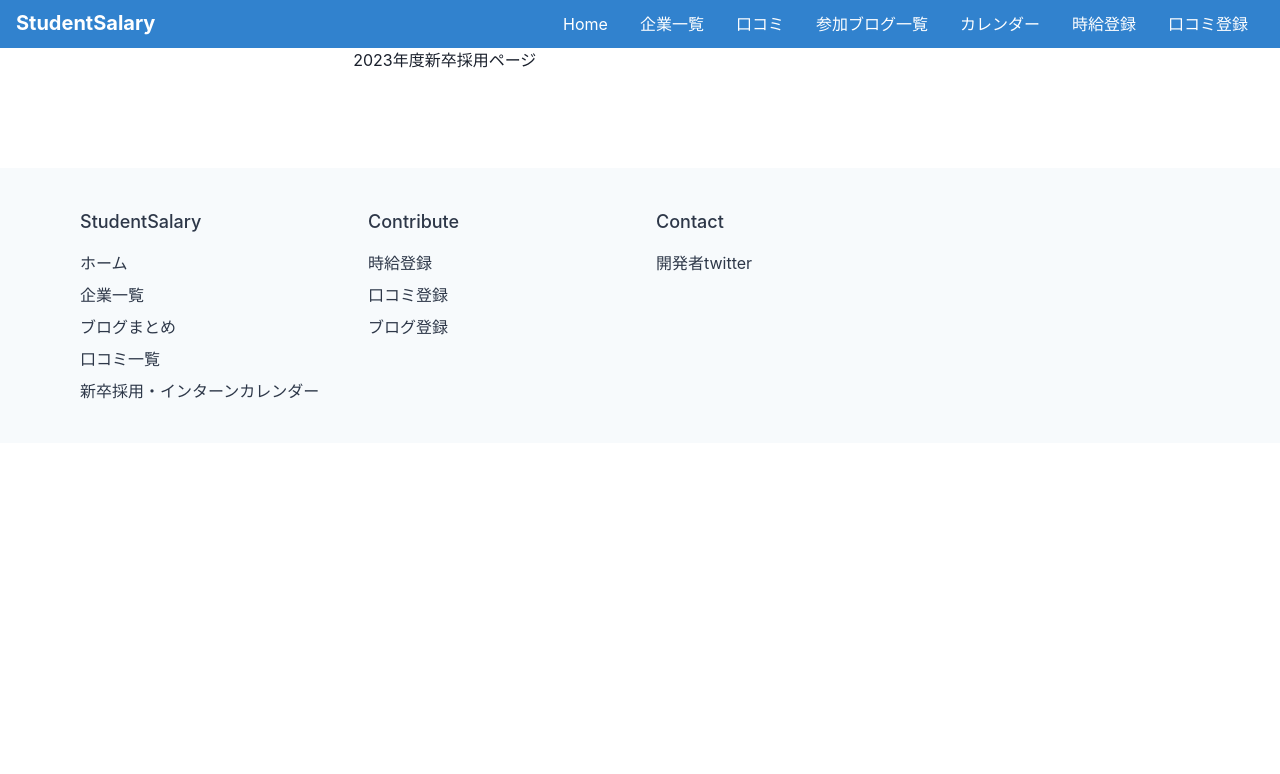
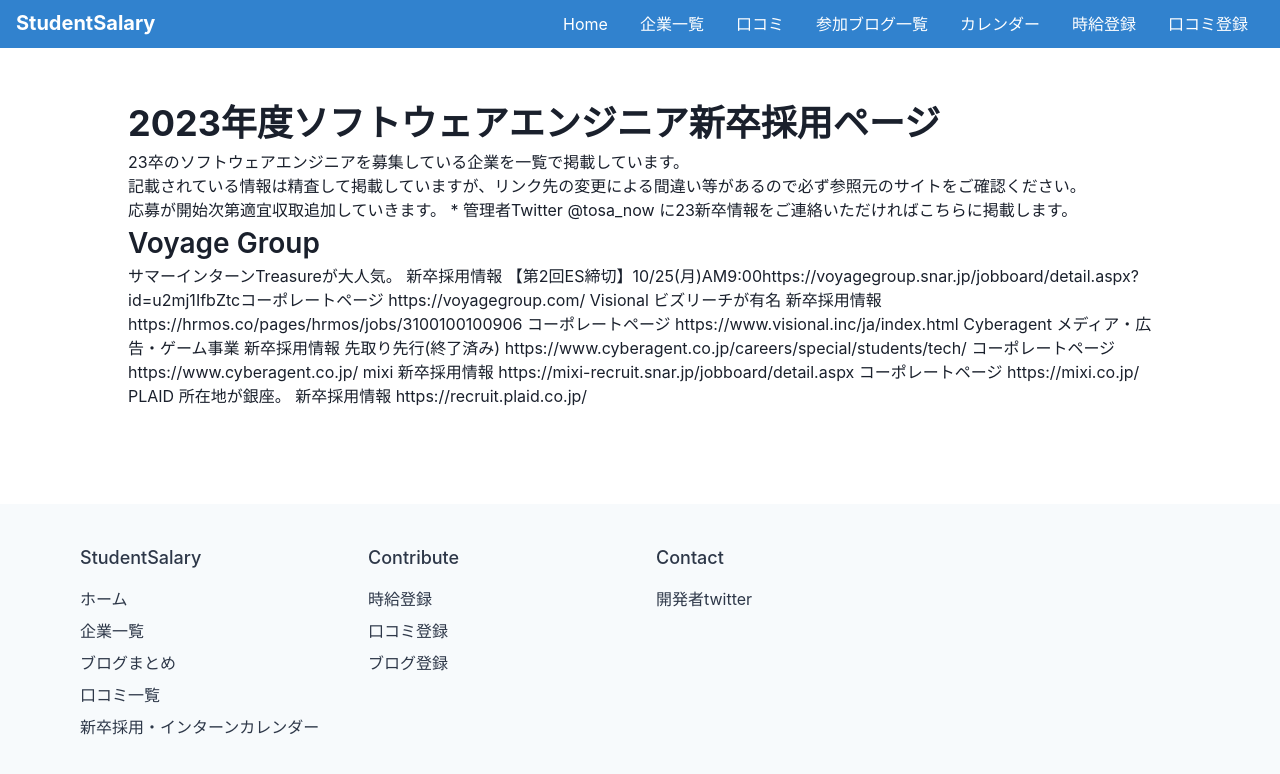
Before and after one commit to harukitosa/student-salary, a Next.js app: page /career/2023 in a window 1280 px wide. Shown: the top 774 px of the page. Built offline with nearby package versions, Linux system fonts and the light colour scheme; no server answers.

Commit message:
fix blog

```diff
--- a/pages/blog/[name].tsx
+++ b/pages/blog/[name].tsx
@@ -86,9 +86,9 @@
   return (
     <>
       <SEO
-        title={`${company_name}のインターン参加ブログまとめ`}
-        description={`${company_name}のインターンブログをまとめて掲載しています。`}
-        imageText={`${company_name}のインターン参加ブログまとめ`}
+        title={`${company_name == "all" ? "エンジニア" : company_name}のインターン参加ブログまとめ`}
+        description={`${company_name == "all" ? "エンジニア" : company_name}のインターンブログをまとめて掲載しています。`}
+        imageText={`${company_name == "all" ? "エンジニア" : company_name}のインターン参加ブログまとめ`}
       />
       <Box maxW="100vw" margin="auto" px={{ base: "2", md: "12" }}>
         <Box borderBottom="1px" borderColor="gray.400" pt="12" mb="2">
--- a/pages/career/2023/index.tsx
+++ b/pages/career/2023/index.tsx
@@ -1,5 +1,115 @@
-import { Container } from "@chakra-ui/react";
+import { Box, Text } from "@chakra-ui/react";
 
 export default function Career2023Page() {
-  return <Container>2023年度新卒採用ページ</Container>;
+  return (
+  <Box w={{base: "100vw", md: "80vw"}} m="auto" mt="12">
+    <Text as="h1" fontSize="4xl" fontWeight="bold">
+    2023年度ソフトウェアエンジニア新卒採用ページ
+    </Text>
+    <Text fontSize="md">
+    23卒のソフトウェアエンジニアを募集している企業を一覧で掲載しています。
+    <br/>
+    記載されている情報は精査して掲載していますが、リンク先の変更による間違い等があるので必ず参照元のサイトをご確認ください。
+    </Text>
+
+<Text>
+応募が開始次第適宜収取追加していきます。
+* 管理者Twitter <a href="https://twitter.com/tosa_now">@tosa_now</a> に23新卒情報をご連絡いただければこちらに掲載します。
+</Text>
+
+
+
+
+
+<Text as="h2" fontSize="28" fontWeight="semibold">
+Voyage Group
+</Text>
+サマーインターンTreasureが大人気。
+
+
+
+新卒採用情報
+【第2回ES締切】10/25(月)AM9:00
+
+<a href="https://voyagegroup.snar.jp/jobboard/detail.aspx?id=u2mj1IfbZtc">
+https://voyagegroup.snar.jp/jobboard/detail.aspx?id=u2mj1IfbZtc
+</a>
+
+
+
+コーポレートページ
+https://voyagegroup.com/
+
+
+
+
+
+Visional
+ビズリーチが有名
+
+
+
+新卒採用情報
+https://hrmos.co/pages/hrmos/jobs/3100100100906
+
+
+
+コーポレートページ
+https://www.visional.inc/ja/index.html
+
+
+
+
+
+Cyberagent
+メディア・広告・ゲーム事業
+
+
+
+新卒採用情報
+先取り先行(終了済み)
+
+https://www.cyberagent.co.jp/careers/special/students/tech/
+
+
+
+コーポレートページ
+
+https://www.cyberagent.co.jp/
+
+
+
+
+
+mixi
+
+
+新卒採用情報
+https://mixi-recruit.snar.jp/jobboard/detail.aspx
+
+
+
+コーポレートページ
+https://mixi.co.jp/
+
+
+
+PLAID
+所在地が銀座。
+
+
+
+新卒採用情報
+https://recruit.plaid.co.jp/
+
+
+
+
+
+
+  </Box>
+  );
 }
+
+
+// const H1 = (props: {})
--- a/pages/index.tsx
+++ b/pages/index.tsx
@@ -43,7 +43,9 @@
 export default function Home() {
   return (
     <>
-      <SEO description="StudentSalaryは学生エンジニアの時給・総合情報サイトです。各種インターンシップ情報や参加ブログなどを企業別に閲覧することができます。" />
+      <SEO
+        description="StudentSalaryは学生エンジニアの時給・総合情報サイトです。各種インターンシップ情報や参加ブログなどを企業別に閲覧することができます。"
+      />
       <Container display={{ md: "flex" }} minW={"80vw"}>
         <Stack
           as={Box}
```
